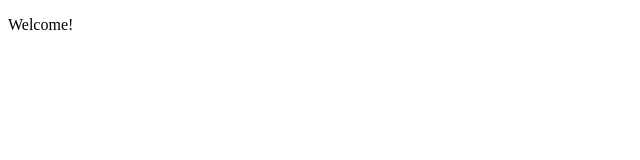
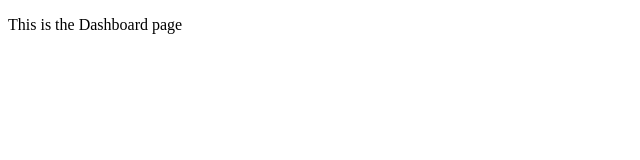
Before and after one commit to jdominguez198/challenge-frontend-react-admin, a React (Create React App) app: page /dashboard in a window 1280 px wide. Shown: the top 160 px of the page, without its empty margins (0-640 px from the left). Built offline with nearby package versions, Linux system fonts and the light colour scheme.

Commit message:
Add main components; Include pages with WIP content

```diff
--- a/public/index.html
+++ b/public/index.html
@@ -6,34 +6,12 @@
     <meta name="viewport" content="width=device-width, initial-scale=1" />
     <meta name="theme-color" content="#000000" />
     <link rel="apple-touch-icon" href="%PUBLIC_URL%/logo192.png" />
-    <!--
-      manifest.json provides metadata used when your web app is installed on a
-      user's mobile device or desktop. See https://developers.google.com/web/fundamentals/web-app-manifest/
-    -->
     <link rel="manifest" href="%PUBLIC_URL%/manifest.json" />
-    <!--
-      Notice the use of %PUBLIC_URL% in the tags above.
-      It will be replaced with the URL of the `public` folder during the build.
-      Only files inside the `public` folder can be referenced from the HTML.
-
-      Unlike "/favicon.ico" or "favicon.ico", "%PUBLIC_URL%/favicon.ico" will
-      work correctly both with client-side routing and a non-root public URL.
-      Learn how to configure a non-root public URL by running `npm run build`.
-    -->
     <title>Challenge Frontend React Admin</title>
+    <link rel="stylesheet" href="https://fonts.googleapis.com/css?family=Roboto:300,400,500,700&display=swap" />
   </head>
   <body>
     <noscript>You need to enable JavaScript to run this app.</noscript>
     <div id="root"></div>
-    <!--
-      This HTML file is a template.
-      If you open it directly in the browser, you will see an empty page.
-
-      You can add webfonts, meta tags, or analytics to this file.
-      The build step will place the bundled scripts into the <body> tag.
-
-      To begin the development, run `npm start` or `yarn start`.
-      To create a production bundle, use `npm run build` or `yarn build`.
-    -->
   </body>
 </html>
--- /dev/null
+++ b/src/components/App/App.tsx
@@ -0,0 +1,23 @@
+import { Switch, Route } from 'react-router-dom';
+import Dashboard from '../../pages/Dashboard/Dashboard';
+import Settings from '../../pages/Settings/Settings';
+
+function App() {
+  return (
+    <div className="app">
+      <Switch>
+        <Route exact path="/">
+          <p>Loading...</p>
+        </Route>
+        <Route exact path="/dashboard">
+          <Dashboard />
+        </Route>
+        <Route exact path="/settings">
+          <Settings />
+        </Route>
+      </Switch>
+    </div>
+  )
+}
+
+export default App;
--- a/src/index.tsx
+++ b/src/index.tsx
@@ -1,13 +1,15 @@
 import React from 'react';
 import ReactDOM from 'react-dom';
 import { BrowserRouter as Router } from 'react-router-dom';
+
+import App from './components/App/App';
 
 import reportWebVitals from './reportWebVitals';
 
 ReactDOM.render(
   <React.StrictMode>
     <Router>
-      <p>Welcome!</p>
+      <App />
     </Router>
   </React.StrictMode>,
   document.getElementById('root')
--- /dev/null
+++ b/src/pages/Dashboard/Dashboard.tsx
@@ -0,0 +1,9 @@
+function Dashboard() {
+  return (
+    <div className="page page__dashboard">
+      <p>This is the Dashboard page</p>
+    </div>
+  );
+}
+
+export default Dashboard;
--- /dev/null
+++ b/src/pages/Settings/Settings.tsx
@@ -0,0 +1,9 @@
+function Settings() {
+  return (
+    <div className="page page__settings">
+      <p>This is the Settings page</p>
+    </div>
+  );
+}
+
+export default Settings;
```
